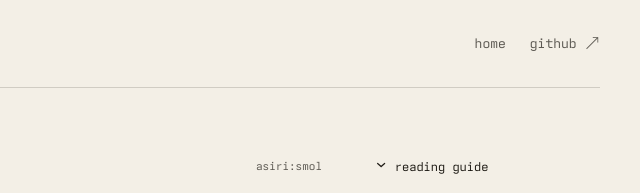
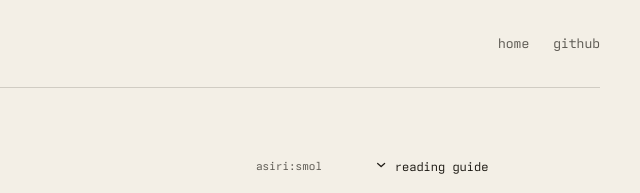
Before and after one commit to gingered-cat/asiri, a plain HTML site: page site/docs/index.html in a window 1280 px wide. Shown: the top 193 px of the page, 640-1280 px from the left. Drawn offline with Linux system fonts and the light colour scheme; no server answers.

Commit message:
fix(site): drop the arrow beside github; revalidate CSS and JS on every visit

```diff
--- a/site/docs/index.html
+++ b/site/docs/index.html
@@ -19,7 +19,7 @@
   <header class="docs-header">
     <a class="mark" href="/" aria-label="asiri home"><span aria-hidden="true">[</span>asiri<span aria-hidden="true">]</span></a>
     <a class="docs-label" href="/docs/">field guide</a>
-    <nav aria-label="Site"><a href="/">home</a><a href="https://github.com/gingered-cat/asiri" class="gh-link">github ↗<span class="gh-stars" data-gh-stars hidden></span></a></nav>
+    <nav aria-label="Site"><a href="/">home</a><a href="https://github.com/gingered-cat/asiri" class="gh-link">github<span class="gh-stars" data-gh-stars hidden></span></a></nav>
   </header>
 
   <div class="docs-layout">
```
Also changed, not shown: docs/layout.html (+1 -1 lines), site/docs/cli/index.html (+1 -1 lines), site/docs/getting-started/index.html (+1 -1 lines), site/docs/rex/index.html (+1 -1 lines), site/docs/self-hosting/index.html (+1 -1 lines), site/docs/setups/index.html (+1 -1 lines), 1 other file.
